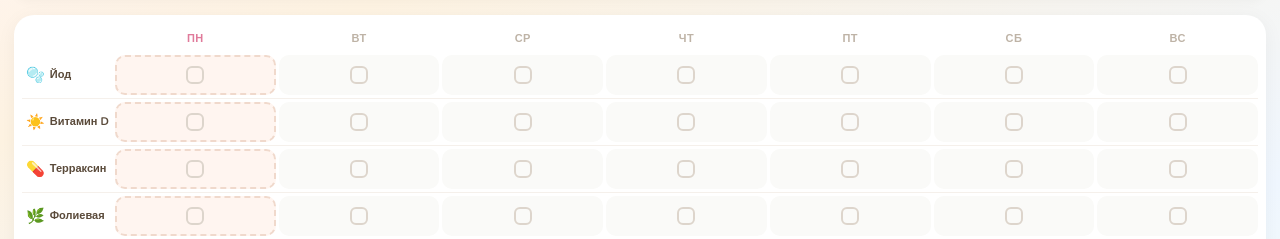
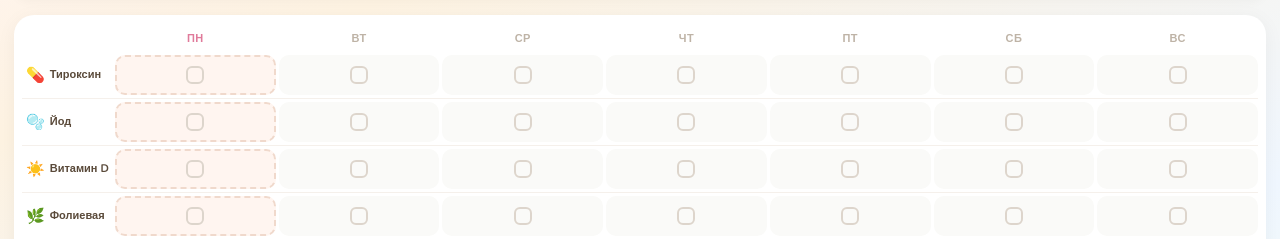
Before and after one commit to eugeniaprimetime-tech/vitamins_tracker, a plain HTML site: page index.html in a window 1280 px wide. Shown: the part 239-478 px from the top of the page. Drawn offline with nearby package versions, Linux system fonts and the light colour scheme.

Commit message:
Update index.html

```diff
--- a/index.html
+++ b/index.html
@@ -158,9 +158,9 @@
 
 <script>
 const SUPPLEMENTS = [
+  { id: "terraxin", name: "Тироксин", emoji: "💊", color: "#7BC67E" },
   { id: "iodine", name: "Йод", emoji: "🫧", color: "#5B9BD5" },
   { id: "vitd", name: "Витамин D", emoji: "☀️", color: "#F4B942" },
-  { id: "terraxin", name: "Терраксин", emoji: "💊", color: "#7BC67E" },
   { id: "folic", name: "Фолиевая", emoji: "🌿", color: "#E07B9B" },
   { id: "fishoil", name: "Рыбий жир", emoji: "🐟", color: "#64B5C6" },
 ];
```
